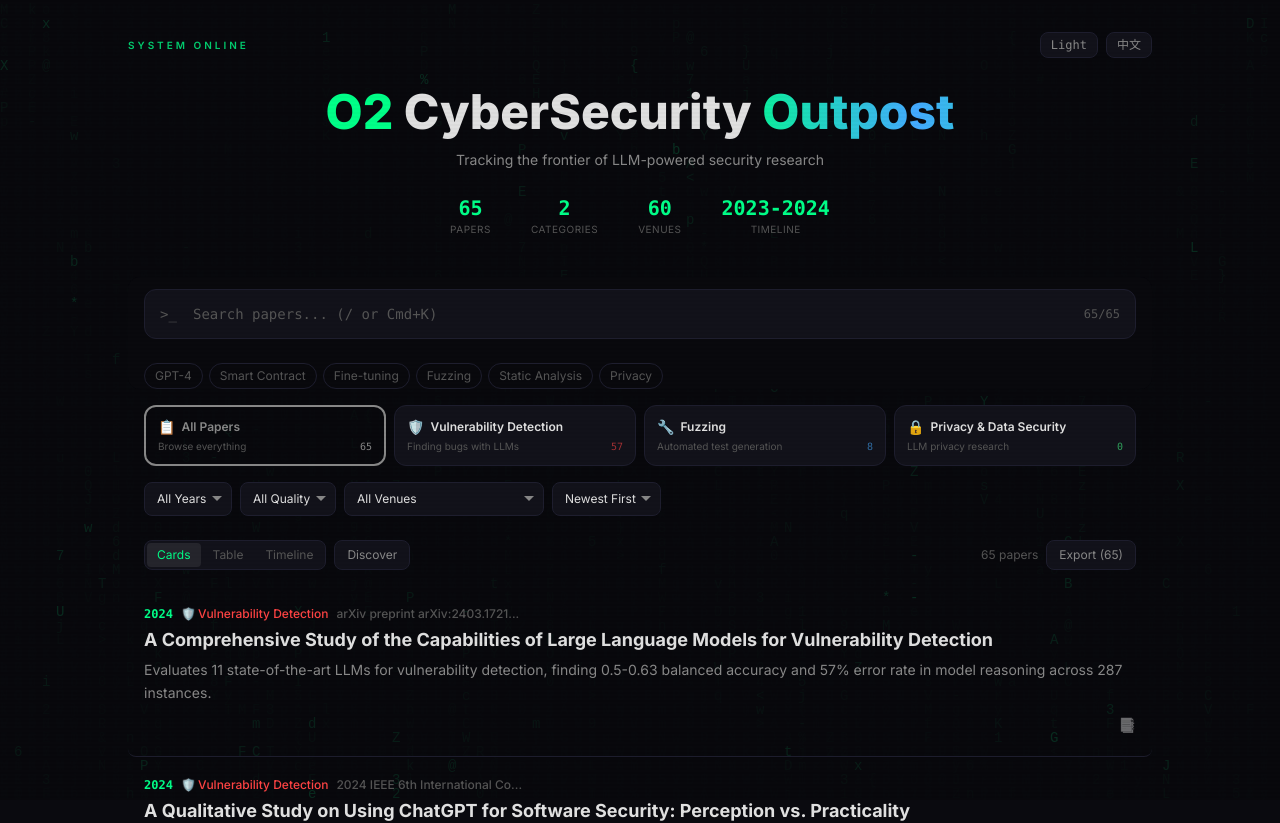
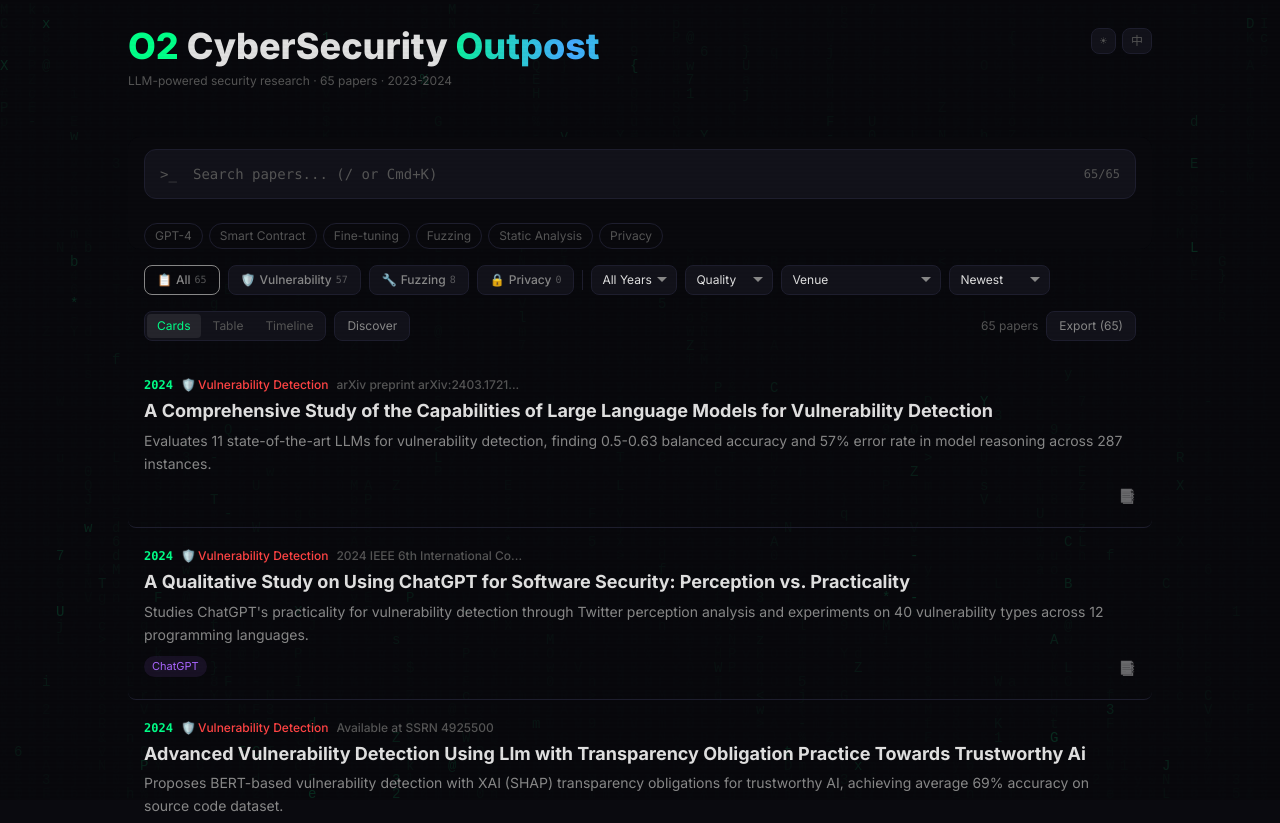
Before and after one commit to OwenSanzas/O2-CyberSecurity-Outpost, a React (Vite) app: page / in a window 1280 px wide. Shown: the top 823 px of the page. Built offline with nearby package versions, Linux system fonts and the light colour scheme.

Commit message:
Compact header and inline filter tabs
- Header: left-aligned title+subtitle, icon theme toggle, one-line stats
- Filters: inline tab buttons instead of 2x2 grid cards, all controls in one row

```diff
--- a/src/components/Filters.tsx
+++ b/src/components/Filters.tsx
@@ -17,11 +17,11 @@ interface Props {
   onVenueChange?: (v: string) => void
 }
 
-const categoryOptions: { value: CategoryFilter; label: string; description: string; color: string; icon: string }[] = [
-  { value: 'all', label: 'All Papers', description: 'Browse everything', color: 'var(--color-text-secondary)', icon: '📋' },
-  { value: 'vulnerability-detection', label: 'Vulnerability Detection', description: 'Finding bugs with LLMs', color: '#ff4444', icon: '🛡️' },
-  { value: 'fuzzing', label: 'Fuzzing', description: 'Automated test generation', color: '#44aaff', icon: '🔧' },
-  { value: 'privacy', label: 'Privacy & Data Security', description: 'LLM privacy research', color: '#44ff88', icon: '🔒' },
+const categoryOptions: { value: CategoryFilter; label: string; color: string; icon: string }[] = [
+  { value: 'all', label: 'All', color: 'var(--color-text-secondary)', icon: '📋' },
+  { value: 'vulnerability-detection', label: 'Vulnerability', color: '#ff4444', icon: '🛡️' },
+  { value: 'fuzzing', label: 'Fuzzing', color: '#44aaff', icon: '🔧' },
+  { value: 'privacy', label: 'Privacy', color: '#44ff88', icon: '🔒' },
 ]
 
 export default function Filters({
@@ -35,18 +35,10 @@ export default function Filters({
 }: Props) {
   const hasFilters = category !== 'all' || yearFilter !== 'all' || recommendationFilter !== 'all' || sortBy !== 'year-desc' || (venueFilter && venueFilter !== 'all')
 
-  const resetAll = () => {
-    onCategoryChange('all')
-    onYearChange('all')
-    onRecommendationChange('all')
-    onSortChange('year-desc')
-    onVenueChange?.('all')
-  }
-
   return (
-    <div className="mb-6">
-      {/* Category cards */}
-      <div className="grid grid-cols-2 md:grid-cols-4 gap-2 mb-4">
+    <div className="mb-4">
+      <div className="flex flex-wrap items-center gap-2">
+        {/* Category buttons */}
         {categoryOptions.map(opt => {
           const isActive = category === opt.value
           const count = opt.value === 'all' ? totalCount : (categoryCounts?.[opt.value] || 0)
@@ -54,93 +46,81 @@ export default function Filters({
             <button
               key={opt.value}
               onClick={() => onCategoryChange(opt.value)}
-              className="text-left px-3 py-2.5 rounded-xl border transition-all cursor-pointer"
+              className="inline-flex items-center gap-1 px-3 py-1.5 rounded-lg border text-xs font-medium transition-all cursor-pointer"
               style={{
                 background: isActive ? `${opt.color}11` : 'var(--color-bg-card)',
                 borderColor: isActive ? opt.color : 'var(--color-border)',
-                borderWidth: isActive ? '2px' : '1px',
+                color: isActive ? opt.color : 'var(--color-text-secondary)',
               }}
             >
-              <div className="flex items-center gap-1.5 mb-0.5">
-                <span className="text-sm">{opt.icon}</span>
-                <span className="text-xs font-semibold" style={{ color: isActive ? opt.color : 'var(--color-text-primary)' }}>
-                  {opt.label}
-                </span>
-              </div>
-              <div className="flex items-center justify-between">
-                <span className="text-[10px] text-[var(--color-text-muted)]">{opt.description}</span>
-                {count !== undefined && (
-                  <span className="text-[10px] font-mono" style={{ color: opt.color, opacity: isActive ? 1 : 0.6 }}>
-                    {count}
-                  </span>
-                )}
-              </div>
+              <span>{opt.icon}</span>
+              <span>{opt.label}</span>
+              {count !== undefined && (
+                <span className="font-mono text-[10px] opacity-60">{count}</span>
+              )}
             </button>
           )
         })}
-      </div>
 
-      {/* Filter dropdowns row */}
-      <div className="flex flex-wrap items-center gap-2">
-        {/* Year */}
+        <span className="w-px h-5 bg-[var(--color-border)] hidden md:block" />
+
         <select
           value={yearFilter}
           onChange={e => onYearChange(e.target.value)}
-          className="px-3 py-2 bg-[var(--color-bg-card)] border border-[var(--color-border)] rounded-lg text-xs text-[var(--color-text-primary)] cursor-pointer focus:outline-none focus:border-[var(--color-accent)]/50"
+          className="px-2.5 py-1.5 bg-[var(--color-bg-card)] border border-[var(--color-border)] rounded-lg text-xs text-[var(--color-text-primary)] cursor-pointer focus:outline-none focus:border-[var(--color-accent)]/50"
         >
           <option value="all">All Years</option>
           {years.length >= 3 && (
-            <>
-              <option value={`${years[0]}-${years[1]}`}>Last 2 years ({years[1]}–{years[0]})</option>
-              {years.length >= 4 && <option value={`${years[0]}-${years[2]}`}>Last 3 years ({years[2]}–{years[0]})</option>}
-            </>
+            <option value={`${years[0]}-${years[1]}`}>Last 2 years</option>
           )}
           {years.map(y => <option key={y} value={y}>{y}</option>)}
         </select>
 
-        {/* Recommendation */}
         <select
           value={recommendationFilter}
           onChange={e => onRecommendationChange(e.target.value)}
-          className="px-3 py-2 bg-[var(--color-bg-card)] border border-[var(--color-border)] rounded-lg text-xs text-[var(--color-text-primary)] cursor-pointer focus:outline-none focus:border-[var(--color-accent)]/50"
+          className="px-2.5 py-1.5 bg-[var(--color-bg-card)] border border-[var(--color-border)] rounded-lg text-xs text-[var(--color-text-primary)] cursor-pointer focus:outline-none focus:border-[var(--color-accent)]/50"
         >
-          <option value="all">All Quality</option>
+          <option value="all">Quality</option>
           <option value="3">Top-tier</option>
           <option value="2">Quality</option>
           <option value="1">Standard</option>
         </select>
 
-        {/* Venue */}
         {venues && venues.length > 0 && onVenueChange && (
           <select
             value={venueFilter || 'all'}
             onChange={e => onVenueChange(e.target.value)}
-            className="px-3 py-2 bg-[var(--color-bg-card)] border border-[var(--color-border)] rounded-lg text-xs text-[var(--color-text-primary)] cursor-pointer focus:outline-none focus:border-[var(--color-accent)]/50 max-w-[200px]"
+            className="px-2.5 py-1.5 bg-[var(--color-bg-card)] border border-[var(--color-border)] rounded-lg text-xs text-[var(--color-text-primary)] cursor-pointer focus:outline-none focus:border-[var(--color-accent)]/50 max-w-[160px]"
           >
-            <option value="all">All Venues</option>
-            {venues.map(v => <option key={v} value={v}>{v.length > 35 ? v.slice(0, 35) + '...' : v}</option>)}
+            <option value="all">Venue</option>
+            {venues.map(v => <option key={v} value={v}>{v.length > 30 ? v.slice(0, 30) + '...' : v}</option>)}
           </select>
         )}
 
-        {/* Sort */}
         <select
           value={sortBy}
           onChange={e => onSortChange(e.target.value as SortBy)}
-          className="px-3 py-2 bg-[var(--color-bg-card)] border border-[var(--color-border)] rounded-lg text-xs text-[var(--color-text-primary)] cursor-pointer focus:outline-none focus:border-[var(--color-accent)]/50"
+          className="px-2.5 py-1.5 bg-[var(--color-bg-card)] border border-[var(--color-border)] rounded-lg text-xs text-[var(--color-text-primary)] cursor-pointer focus:outline-none focus:border-[var(--color-accent)]/50"
         >
-          <option value="year-desc">Newest First</option>
-          <option value="year-asc">Oldest First</option>
-          <option value="recommendation">By Quality</option>
-          <option value="title">Title A-Z</option>
+          <option value="year-desc">Newest</option>
+          <option value="year-asc">Oldest</option>
+          <option value="recommendation">Top Quality</option>
+          <option value="title">A-Z</option>
         </select>
 
-        {/* Reset */}
         {hasFilters && (
           <button
-            onClick={resetAll}
+            onClick={() => {
+              onCategoryChange('all')
+              onYearChange('all')
+              onRecommendationChange('all')
+              onSortChange('year-desc')
+              onVenueChange?.('all')
+            }}
             className="text-xs text-[var(--color-text-muted)] bg-transparent border-none cursor-pointer hover:text-[var(--color-accent)] transition-colors"
           >
-            Reset all
+            Reset
           </button>
         )}
       </div>
--- a/src/components/Header.tsx
+++ b/src/components/Header.tsx
@@ -13,59 +13,37 @@ interface Props {
 
 export default function Header({ paperCount, categoryCount, venueCount, yearRange, lang, onLangChange, theme, onThemeToggle }: Props) {
   return (
-    <header className="relative px-4 md:px-6 pt-6 pb-8 md:pt-8 md:pb-10">
+    <header className="relative px-4 md:px-6 pt-4 pb-6 md:pt-6 md:pb-8">
       <div className="max-w-5xl mx-auto">
-        {/* Top bar: controls */}
-        <div className="flex items-center justify-between mb-6">
-          <div className="flex items-center gap-2">
-            <span className="text-[10px] text-[var(--color-accent)] tracking-[3px] uppercase font-semibold opacity-80">
-              SYSTEM ONLINE
-            </span>
+        {/* Title row with controls */}
+        <div className="flex items-start justify-between mb-4">
+          <div>
+            <h1 className="text-2xl md:text-3xl lg:text-4xl font-extrabold leading-tight">
+              <span className="text-[var(--color-accent)]">O2</span>
+              <span className="text-[var(--color-text-primary)]"> CyberSecurity </span>
+              <span className="animated-gradient-title">Outpost</span>
+            </h1>
+            <p className="text-xs text-[var(--color-text-muted)] mt-1">
+              LLM-powered security research &middot; {paperCount} papers &middot; {yearRange}
+            </p>
           </div>
-          <div className="flex items-center gap-2">
+          <div className="flex items-center gap-1.5 shrink-0 mt-1">
             {onThemeToggle && (
               <button
                 onClick={onThemeToggle}
-                className="px-2.5 py-1 text-xs font-mono border border-[var(--color-border)] rounded-lg bg-[var(--color-bg-card)] text-[var(--color-text-secondary)] hover:border-[var(--color-accent)]/50 transition-colors cursor-pointer"
+                className="px-2 py-1 text-xs font-mono border border-[var(--color-border)] rounded-lg bg-[var(--color-bg-card)] text-[var(--color-text-muted)] hover:border-[var(--color-accent)]/50 hover:text-[var(--color-text-secondary)] transition-colors cursor-pointer"
                 title={`Switch to ${theme === 'dark' ? 'light' : 'dark'} mode`}
               >
-                {theme === 'dark' ? 'Light' : 'Dark'}
+                {theme === 'dark' ? '☀' : '🌙'}
               </button>
             )}
             <button
               onClick={() => onLangChange(lang === 'en' ? 'zh' : 'en')}
-              className="px-2.5 py-1 text-xs font-mono border border-[var(--color-border)] rounded-lg bg-[var(--color-bg-card)] text-[var(--color-text-secondary)] hover:border-[var(--color-accent)]/50 transition-colors cursor-pointer"
+              className="px-2 py-1 text-xs font-mono border border-[var(--color-border)] rounded-lg bg-[var(--color-bg-card)] text-[var(--color-text-muted)] hover:border-[var(--color-accent)]/50 hover:text-[var(--color-text-secondary)] transition-colors cursor-pointer"
             >
-              {lang === 'en' ? '中文' : 'EN'}
+              {lang === 'en' ? '中' : 'EN'}
             </button>
           </div>
-        </div>
-
-        {/* Title */}
-        <div className="text-center mb-6">
-          <h1 className="text-3xl md:text-4xl lg:text-5xl font-extrabold leading-tight mb-2">
-            <span className="text-[var(--color-accent)]">O2</span>
-            <span className="text-[var(--color-text-primary)]"> CyberSecurity </span>
-            <span className="animated-gradient-title">Outpost</span>
-          </h1>
-          <p className="text-sm text-[var(--color-text-secondary)] max-w-lg mx-auto">
-            Tracking the frontier of LLM-powered security research
-          </p>
-        </div>
-
-        {/* Stats row */}
-        <div className="flex items-center justify-center gap-6 md:gap-10">
-          {[
-            { value: paperCount, label: 'Papers' },
-            { value: categoryCount, label: 'Categories' },
-            { value: venueCount, label: 'Venues' },
-            { value: yearRange, label: 'Timeline' },
-          ].map(s => (
-            <div key={s.label} className="text-center">
-              <div className="text-lg md:text-xl font-bold text-[var(--color-accent)] font-mono">{s.value}</div>
-              <div className="text-[10px] text-[var(--color-text-muted)] uppercase tracking-wider">{s.label}</div>
-            </div>
-          ))}
         </div>
       </div>
     </header>
```
